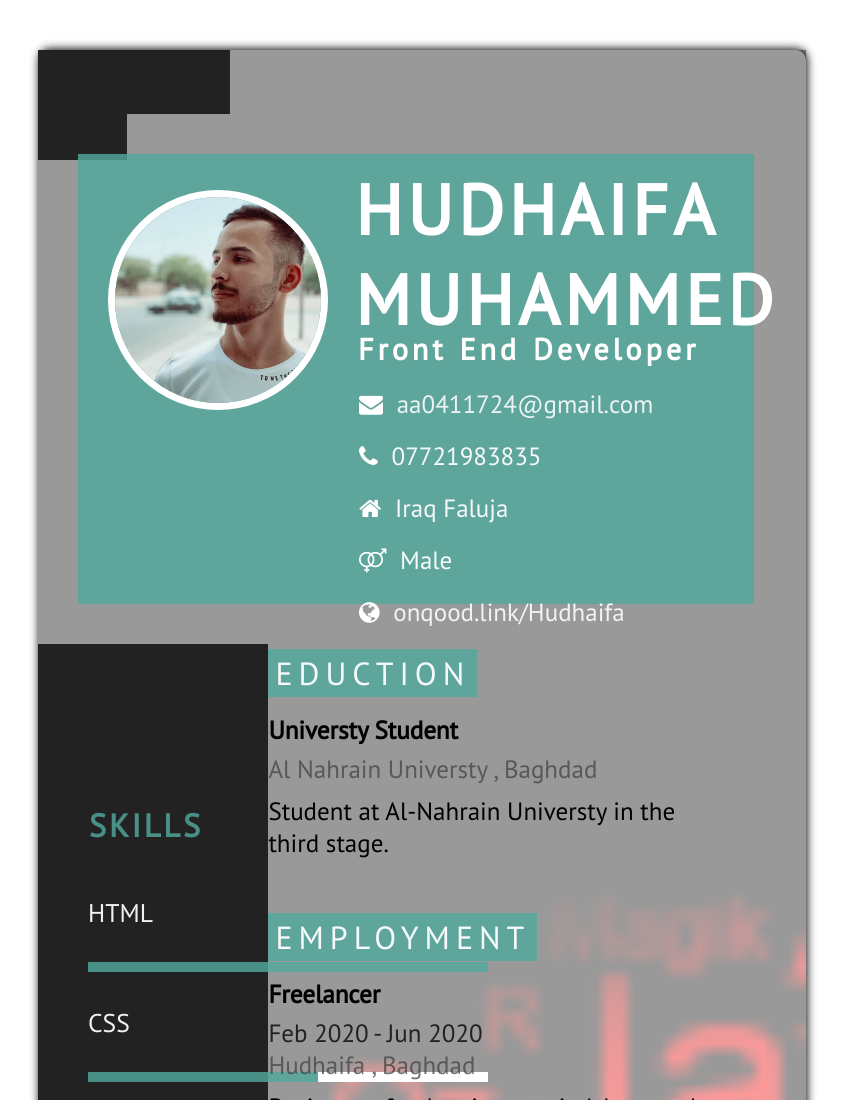
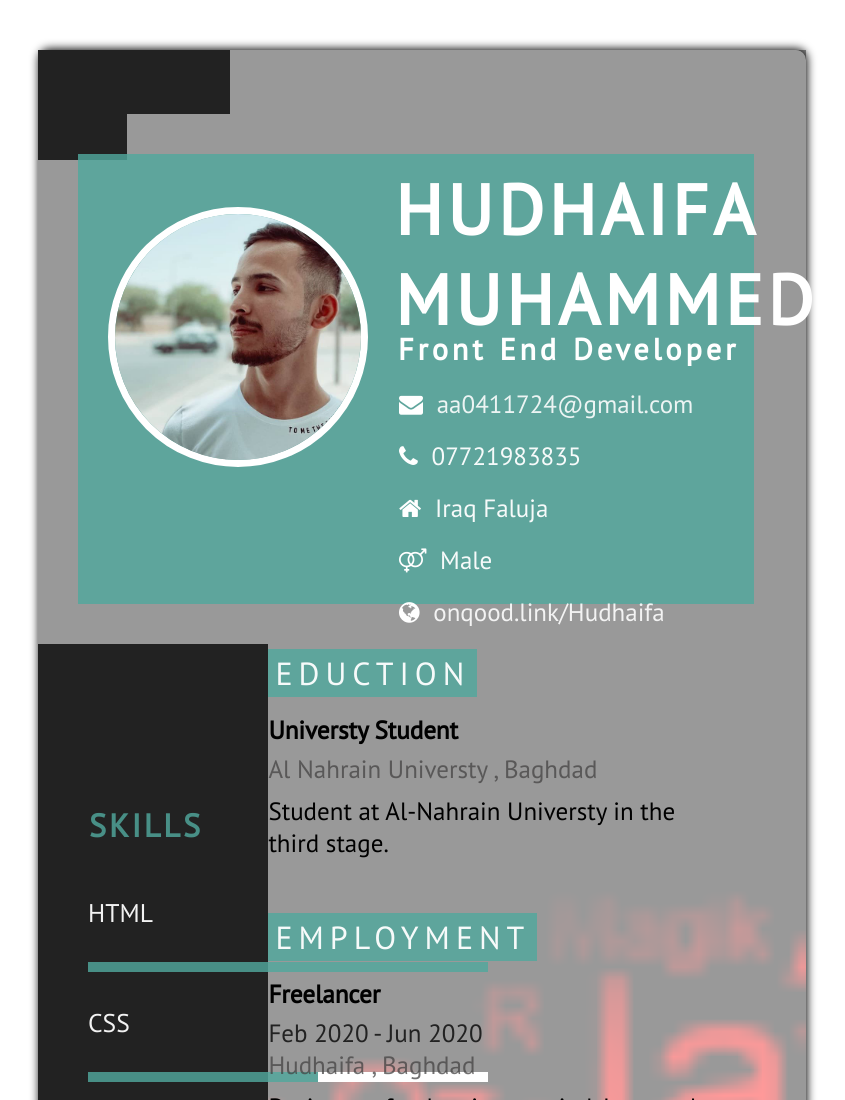
Before and after one commit to Hudhaifa-1/C.V, a plain HTML site: page index.html in a window 1280 px wide. Shown: the top 1100 px of the page, without its empty margins (218-1063 px from the left). Drawn offline with Linux system fonts and the light colour scheme; files whose address does not match are found by name.

Commit message:
"update"

```diff
--- a/style.css
+++ b/style.css
@@ -58,10 +58,11 @@ color: white;
 }
 .img img{
     color: white;
-    width: 220px;
-    height: 220px;
+    width: 260px;
+    height: 260px;
     border-radius: 50%;
     border: 7px solid white;
+    margin-top: 43px;
 
 
 }
```
